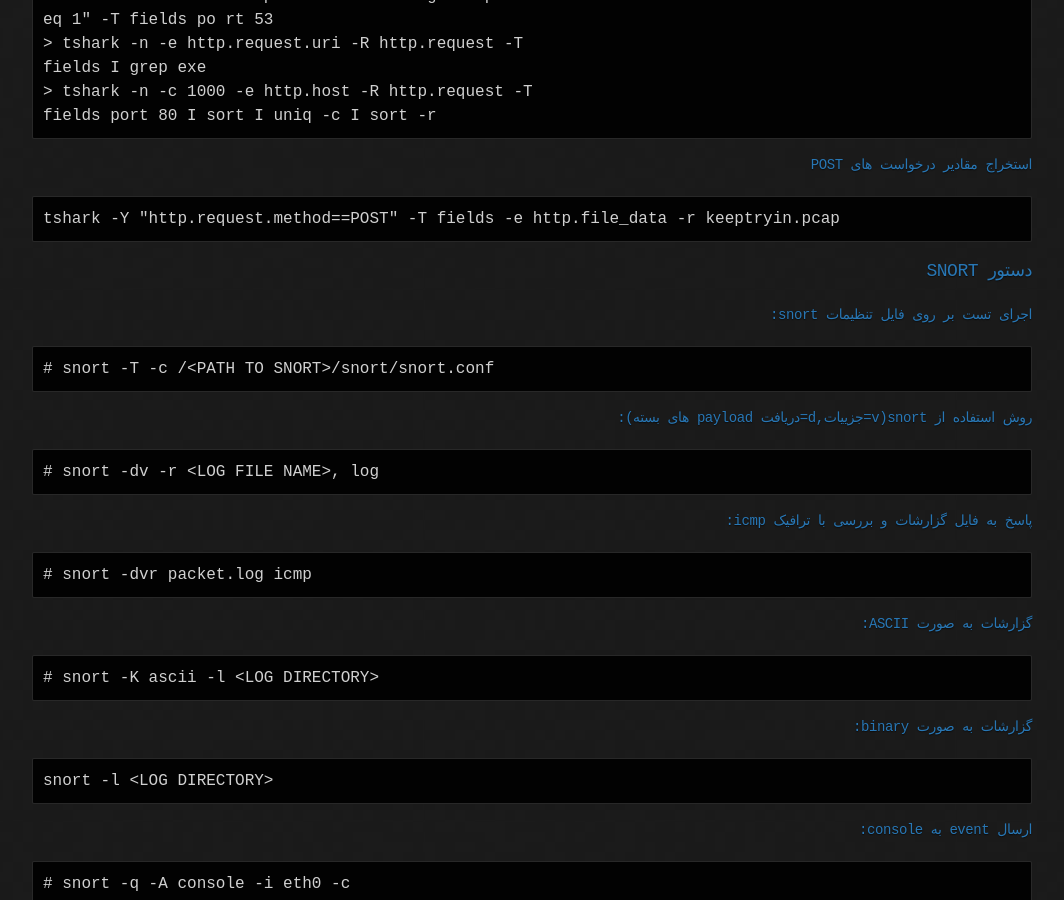
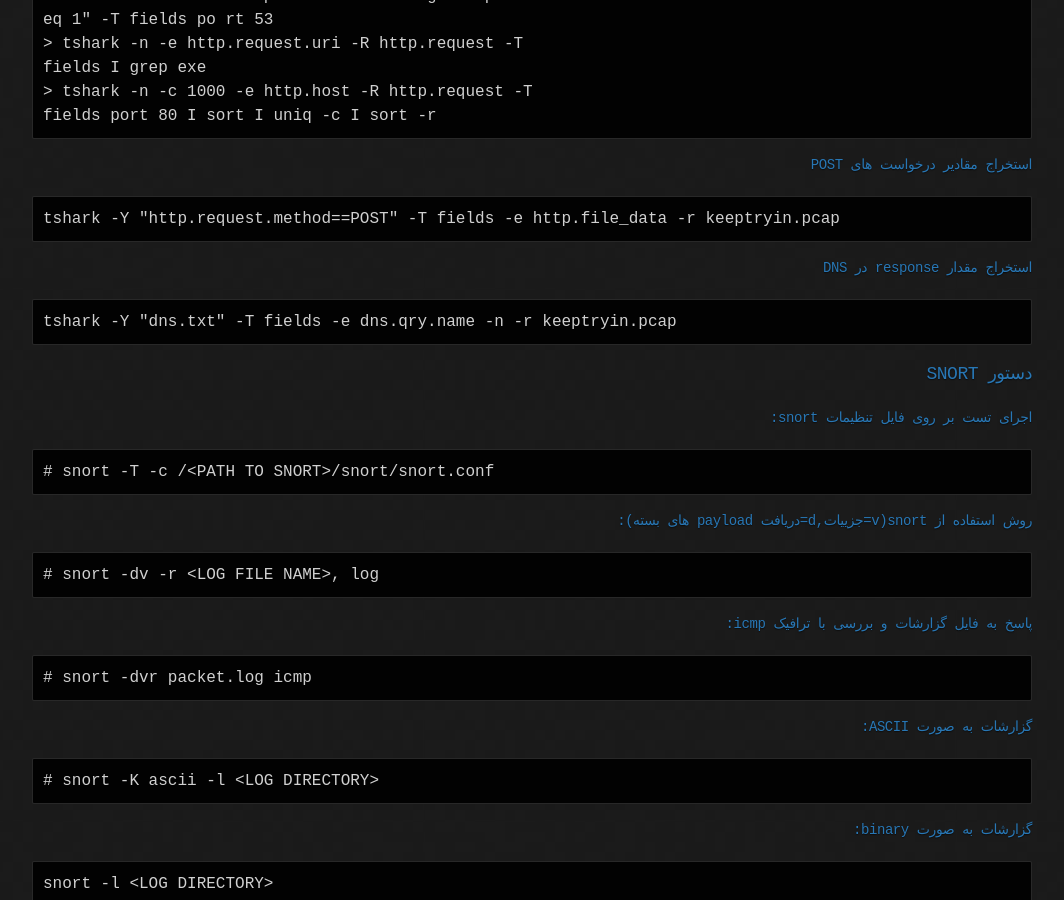
Before and after one commit to irblueteam/blue-team, a Jekyll site: the page built from detect-visibility.md, in a window 1280 px wide and 900 px high, scrolled down 5563 px. Shown: the whole window, without its empty margins (108-1172 px from the left). Built offline with Jekyll 4.4.1, drawn with Linux system fonts in a browser that asks for light colours; some web fonts are replaced; our own code applies the rules of GitHub Pages for plain Markdown files.

Commit message:
add tshark dns

````diff
--- a/detect-visibility.md
+++ b/detect-visibility.md
@@ -294,6 +294,12 @@
 
 ```text
 tshark -Y "http.request.method==POST" -T fields -e http.file_data -r keeptryin.pcap
+```
+
+#### استخراج مقدار response در DNS
+
+```text
+tshark -Y "dns.txt" -T fields -e dns.qry.name -n -r keeptryin.pcap
 ```
 
 ### دستور SNORT
````
